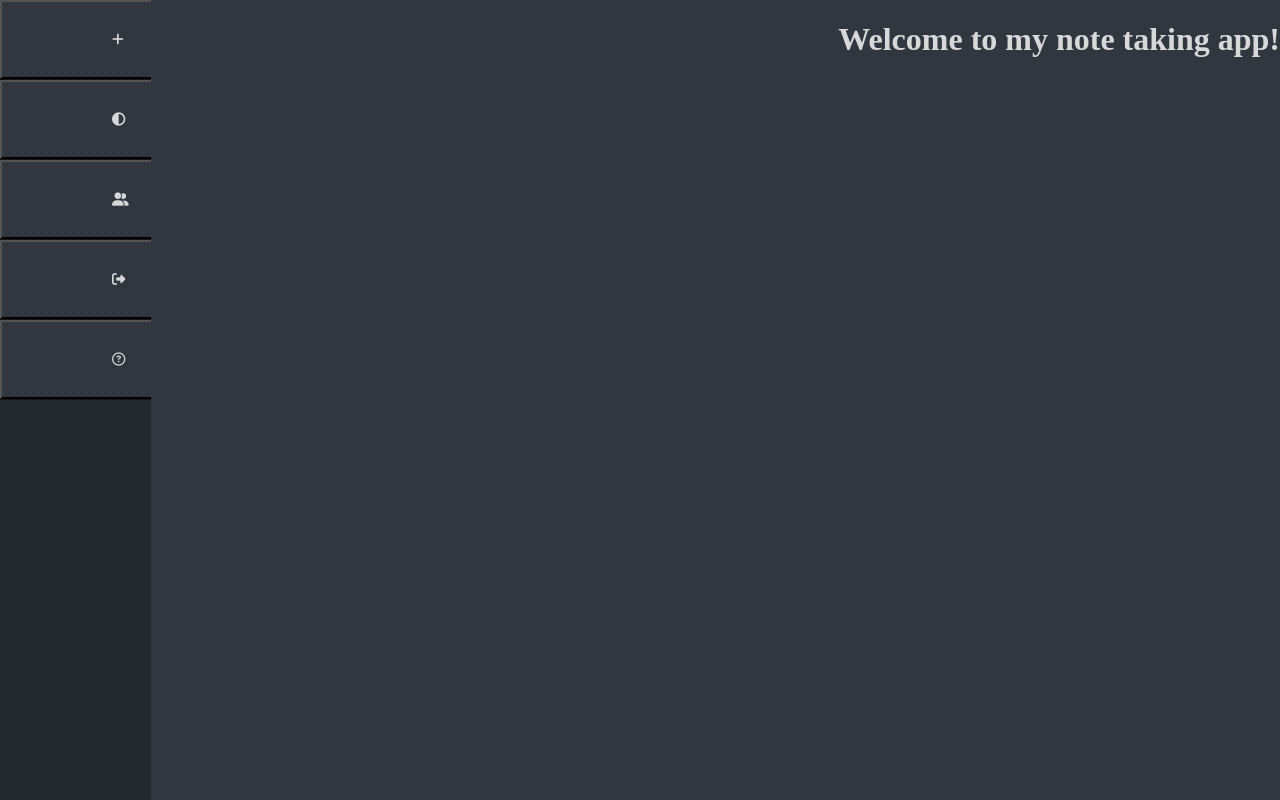
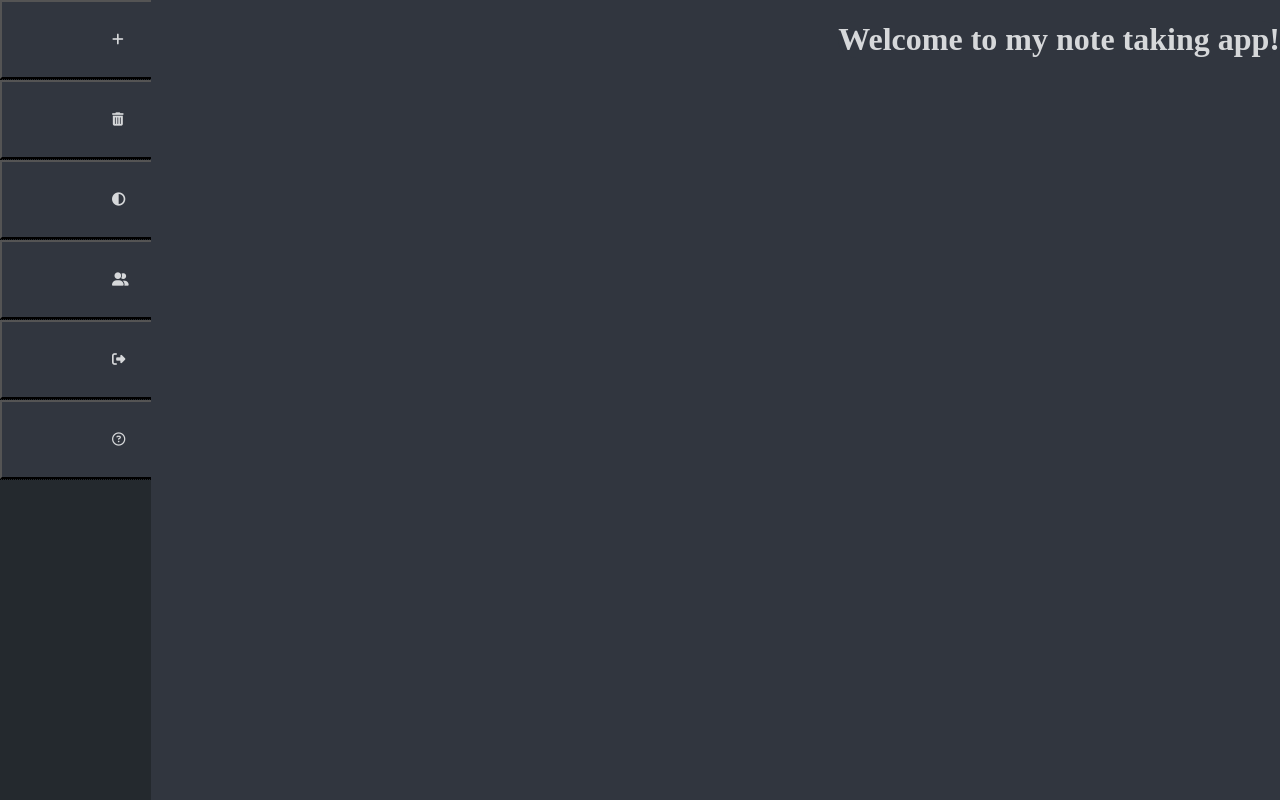
Before and after one commit to JesterOrNot/HTML-Note, a website: page static/index.html in a window 1280 px wide. Drawn offline with Linux system fonts and the light colour scheme.

Commit message:
Update index.html

```diff
--- a/static/index.html
+++ b/static/index.html
@@ -12,6 +12,11 @@
         <div class="tooltip" align="right">
             <button class="main-page-button" onclick="addNote()"><i class="fas fa-plus"></i></button>
             <p id="tool" class="tooltiptext">Create a new note</p>
+        </div>
+        <br>
+        <div class="tooltip" align="right">
+            <button class="main-page-button" onclick="deleteAll()"><i class="fas fa-trash-alt"></i></button>
+            <p id="tool" class="tooltiptext">Trash All Notes</p>
         </div>
         <br>
         <div class="tooltip">
@@ -53,6 +58,13 @@
             var element = document.getElementById("div1");
             element.class = "html_node";
             element.appendChild(para);
+        }
+    }
+    function deleteAll() {
+        localStorage.list = [];
+        var div = document.getElementById("div1");
+        while(div.firstChild) {
+            div.removeChild(div.firstChild);
         }
     }
     function addNote() {
@@ -121,8 +133,6 @@
         text-align: center;
         border-radius: 6px;
         padding: 5px 0;
-
-        /* Position the tooltip */
         position: absolute;
         z-index: 1;
         top: -5px;
```
